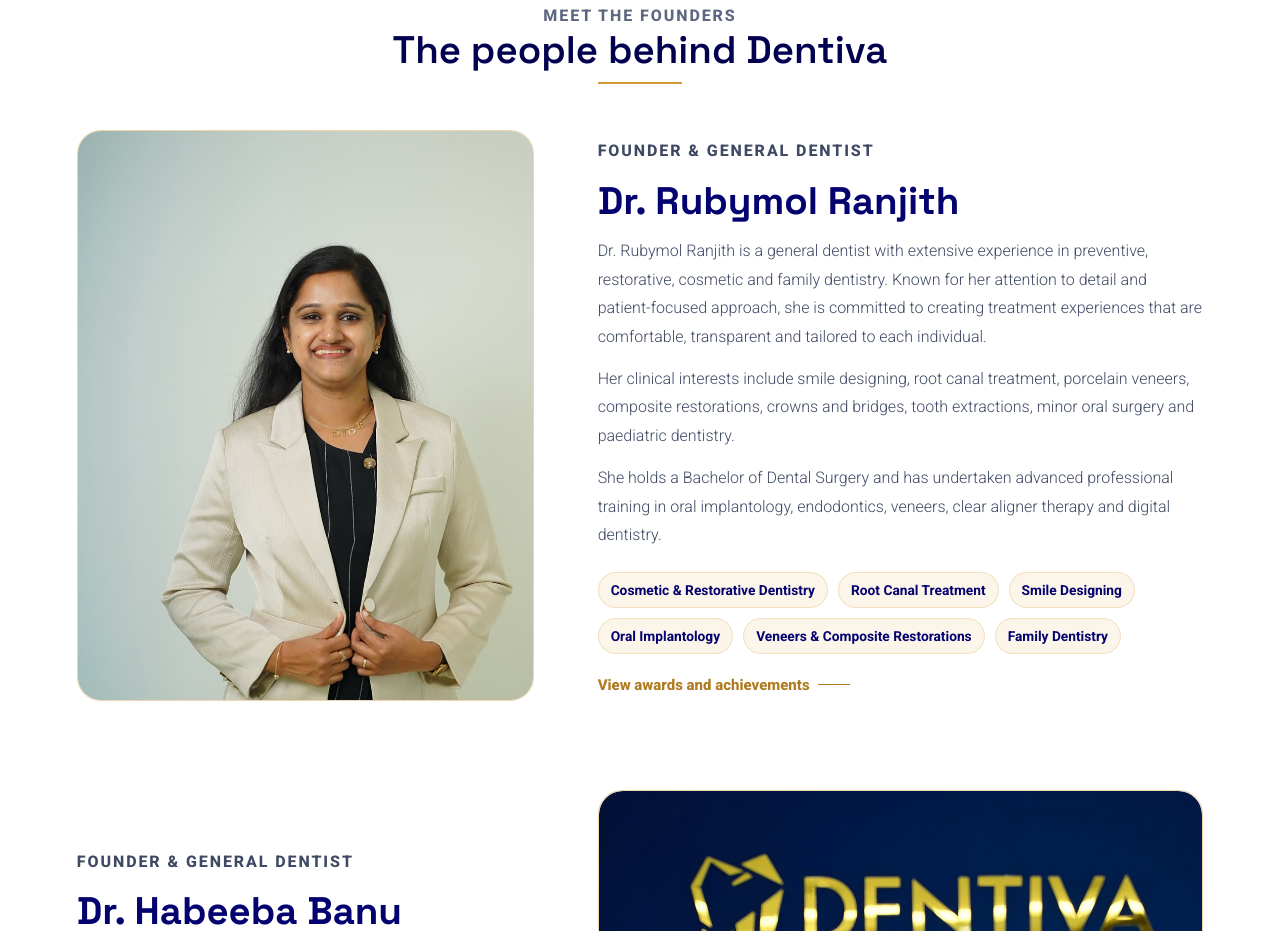
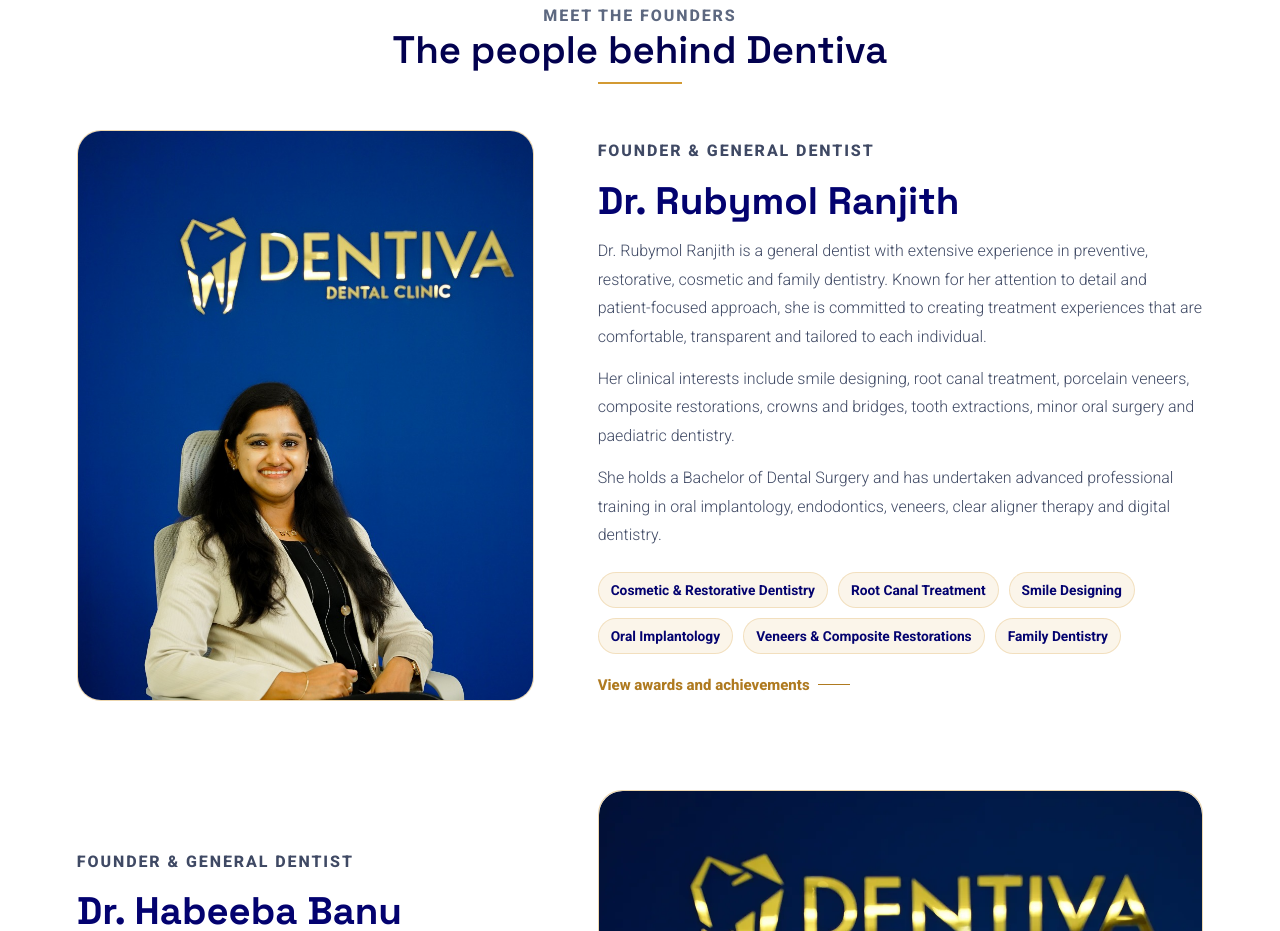
Before and after one commit to Fazilfazi991/dental, a website: page about.html in a window 1280 px wide. Shown: the part 1980-2911 px from the top of the page. Drawn offline with Linux system fonts and the light colour scheme.

Commit message:
Update Dr. Ruby portrait

```diff
--- a/about.html
+++ b/about.html
@@ -121,7 +121,7 @@
         <article class="about-profile">
           <figure class="about-profile-image">
             <img
-              src="assets/images/about/dr-ruby-ranjith-portrait.png"
+              src="assets/images/about/dr-ruby-ranjith-portrait-new.png"
               width="900"
               height="1600"
               alt="Portrait of Dr. Rubymol Ranjith at Dentiva Dental Clinic"
```
Also changed, not shown: assets/images/about/dr-ruby-ranjith-portrait-new.png (added).
